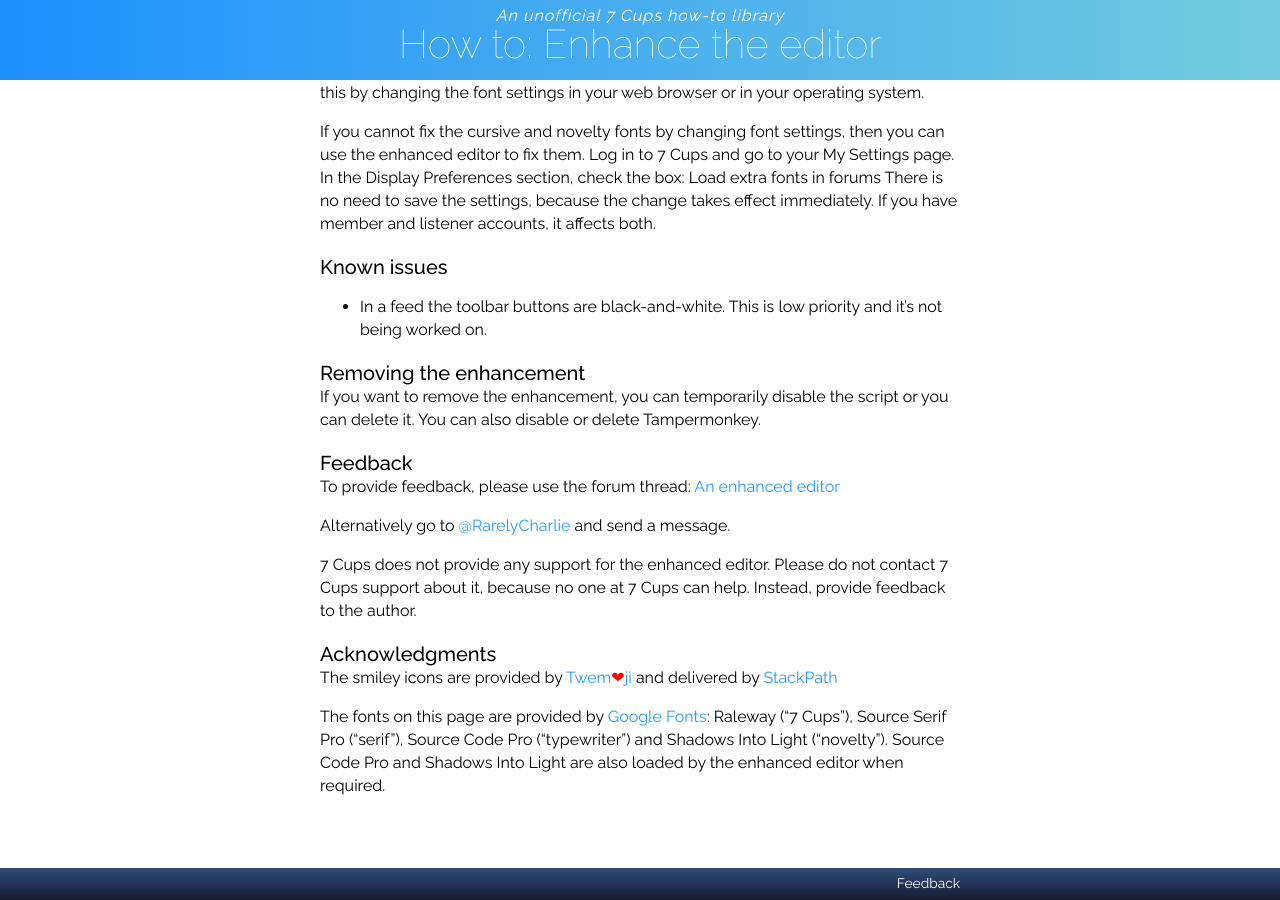
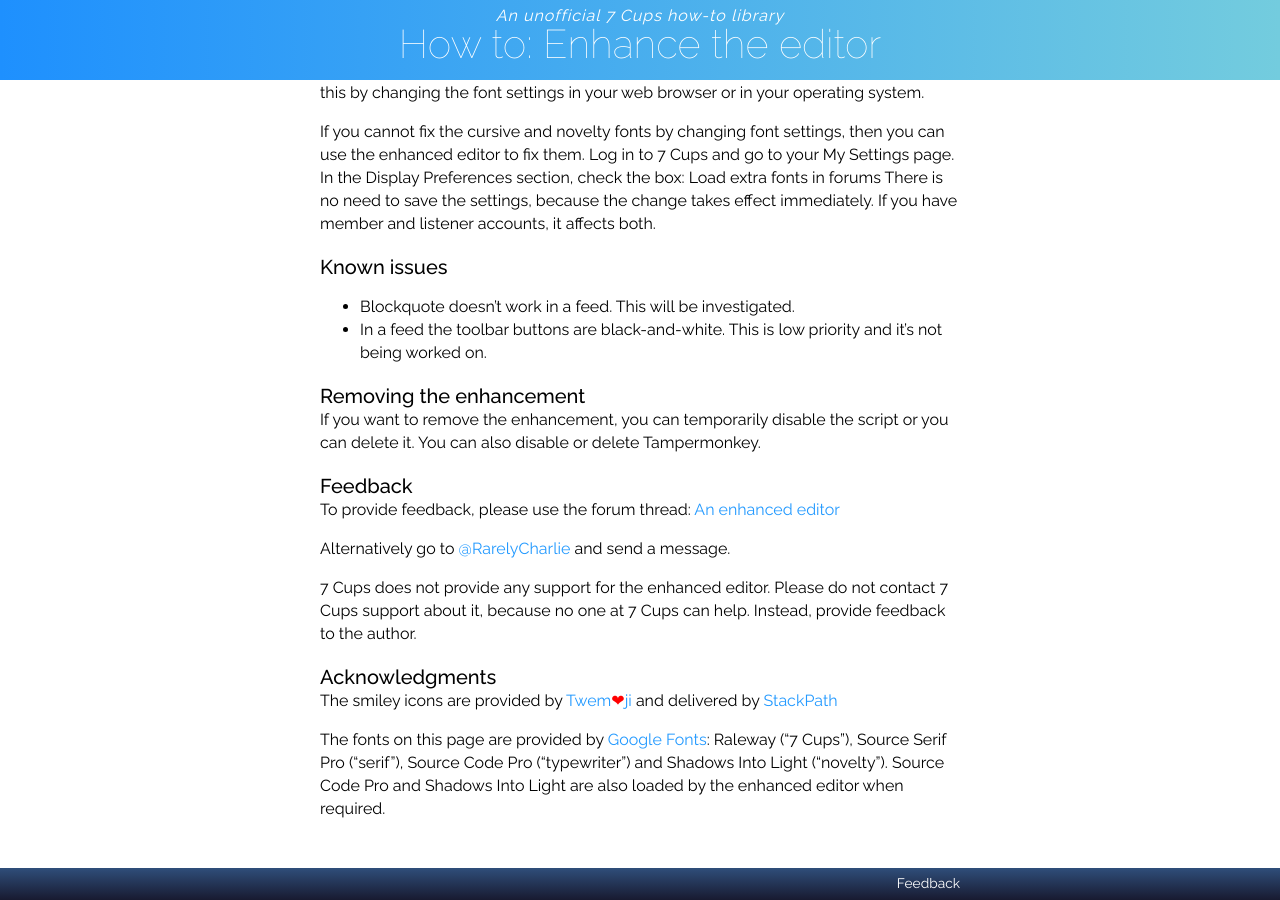
Before and after one commit to RarelyCharlie/rarelycharlie.github.io, a Jekyll site: the page built from _howto/editor.md, in a window 1280 px wide and 900 px high, scrolled down 4616 px. Built offline with Jekyll 4.4.1, drawn with Linux system fonts in a browser that asks for light colours; emoji names are drawn with the system emoji font.

Commit message:
feed issue

```diff
--- a/_howto/editor.md
+++ b/_howto/editor.md
@@ -197,6 +197,7 @@ If you cannot fix the cursive and novelty fonts by changing font settings, then
 
 ### Known issues
 
+- Blockquote doesn't work in a feed. This will be investigated.
 - In a feed the toolbar buttons are black-and-white. This is low priority and it's not being worked on.
 
 ### Removing the enhancement
```
